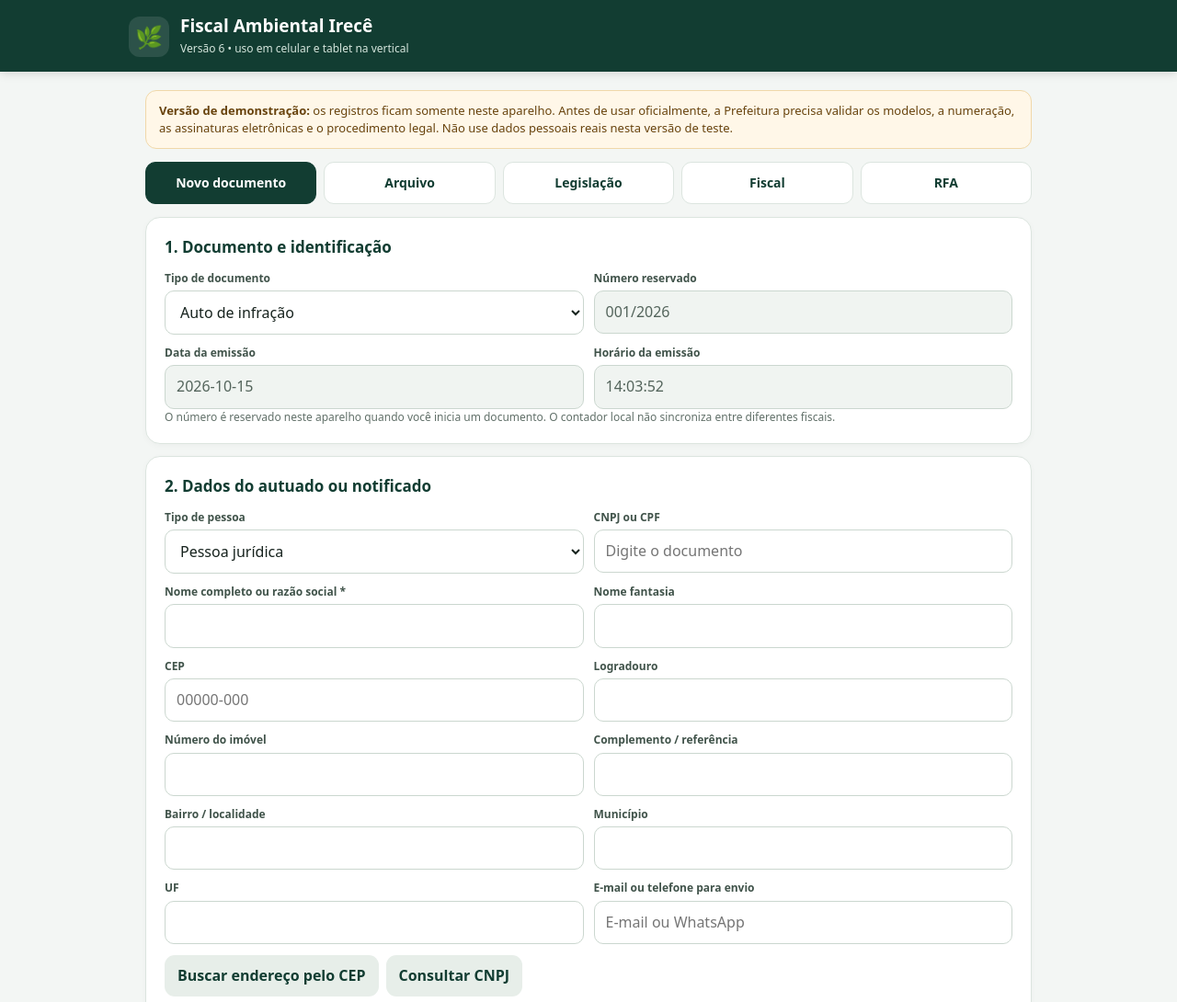
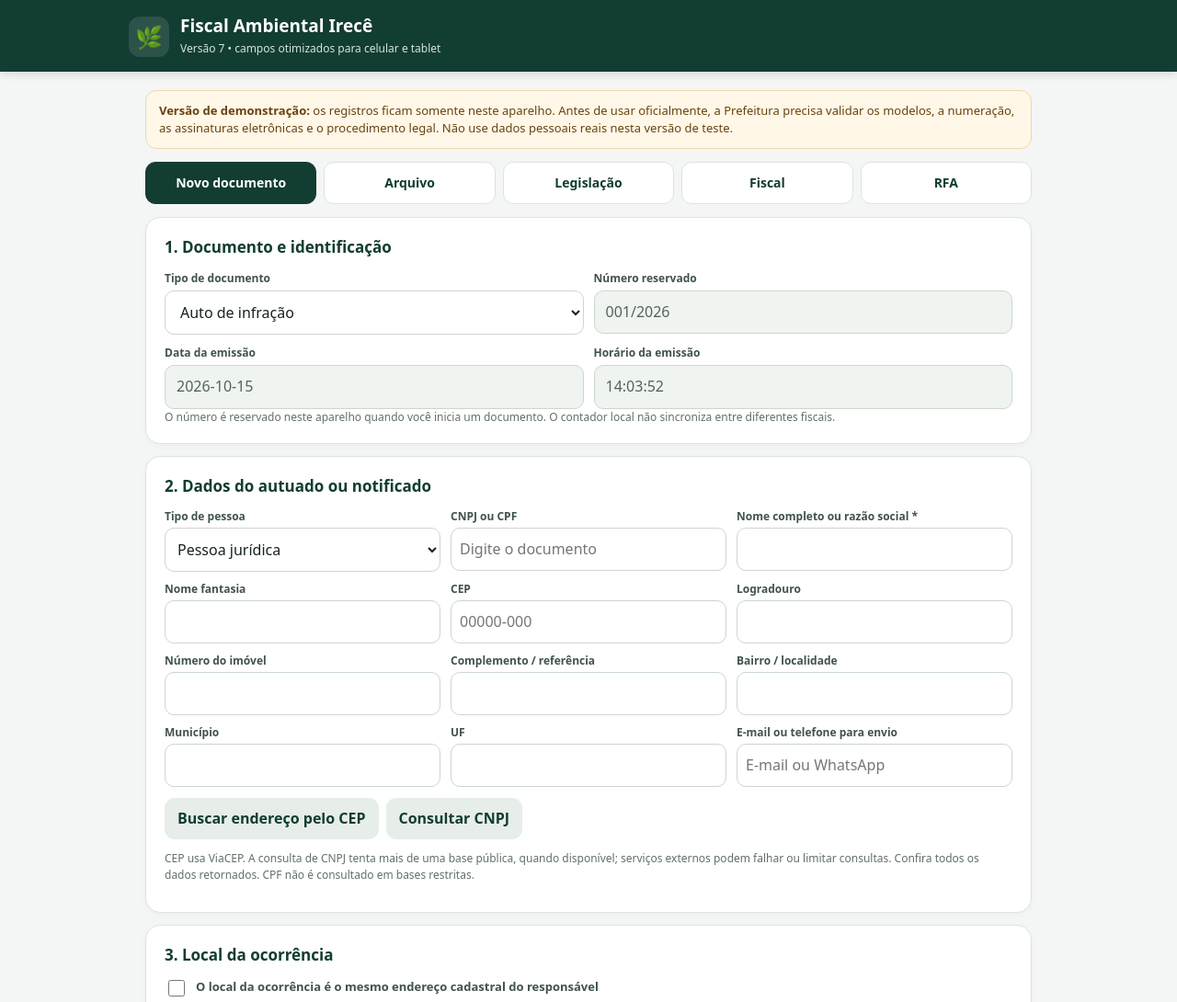
Before and after one commit to menezesba/fiscalizacoes, a plain HTML site: page index.html in a window 1280 px wide. Shown: the top 1090 px of the page at 92% size. Drawn offline with Linux system fonts and the light colour scheme.

Commit message:
Update index.html

```diff
--- a/index.html
+++ b/index.html
@@ -4,7 +4,7 @@
 <meta charset="utf-8">
 <meta name="viewport" content="width=device-width, initial-scale=1, viewport-fit=cover">
 <meta name="theme-color" content="#123d32">
-<title>Fiscal Ambiental Irecê • versão 6</title>
+<title>Fiscal Ambiental Irecê • versão 7</title>
 <style>
 :root{--green:#123d32;--green2:#1c6650;--bg:#f3f6f4;--card:#fff;--text:#17231e;--muted:#617069;--line:#dce5df;--orange:#a45b10;--danger:#a52b2b;--radius:16px}
 *{box-sizing:border-box}
@@ -67,6 +67,11 @@
 @media(min-width:900px){
  .grid.three{grid-template-columns:repeat(3,minmax(0,1fr))}
 }
+
+.identity-grid input,.identity-grid select{min-width:0;padding-left:9px;padding-right:9px}
+.identity-grid label{line-height:1.25}
+@media(min-width:650px) and (max-width:759px){.grid.identity-grid{grid-template-columns:repeat(2,minmax(0,1fr))}}
+@media(min-width:760px){.grid.identity-grid{grid-template-columns:repeat(3,minmax(0,1fr))}}
 @media print{
  @page{size:A4 portrait;margin:10mm}
  body{background:white;font-family:Arial,Helvetica,sans-serif;font-size:10pt;line-height:1.25;color:#111}
@@ -99,7 +104,7 @@
 <header class="topbar">
  <div class="topline">
   <div class="logo">🌿</div>
-  <div><h1>Fiscal Ambiental Irecê</h1><div class="subtitle">Versão 6 • uso em celular e tablet na vertical</div></div>
+  <div><h1>Fiscal Ambiental Irecê</h1><div class="subtitle">Versão 7 • campos otimizados para celular e tablet</div></div>
  </div>
 </header>
 <main class="wrap">
@@ -127,7 +132,7 @@
 
    <div class="card">
     <h2>2. Dados do autuado ou notificado</h2>
-    <div class="grid two">
+    <div class="grid three identity-grid">
      <div class="field"><label for="natureza">Tipo de pessoa</label><select id="natureza"><option value="PJ">Pessoa jurídica</option><option value="PF">Pessoa física</option></select></div>
      <div class="field"><label for="docId">CNPJ ou CPF</label><input id="docId" inputmode="numeric" placeholder="Digite o documento"></div>
      <div class="field"><label for="nome">Nome completo ou razão social *</label><input id="nome" required autocomplete="name"></div>
```
